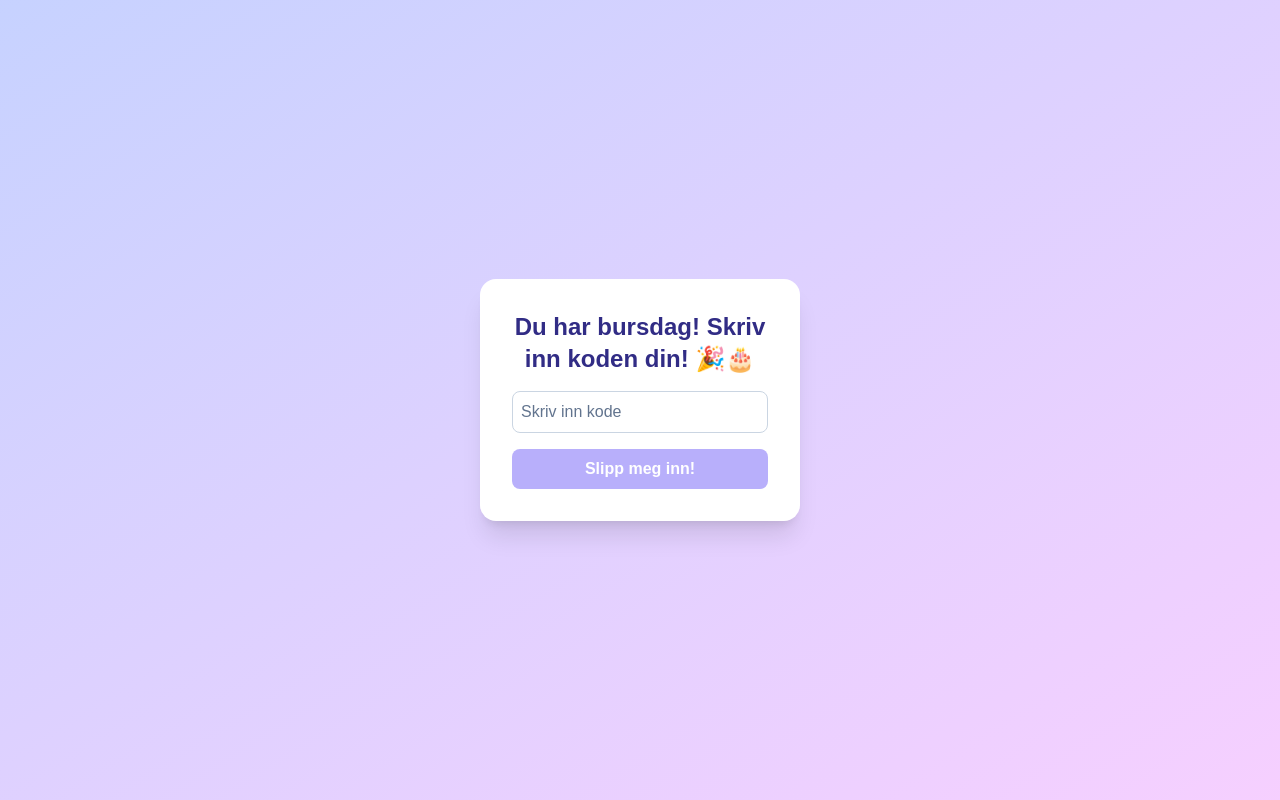
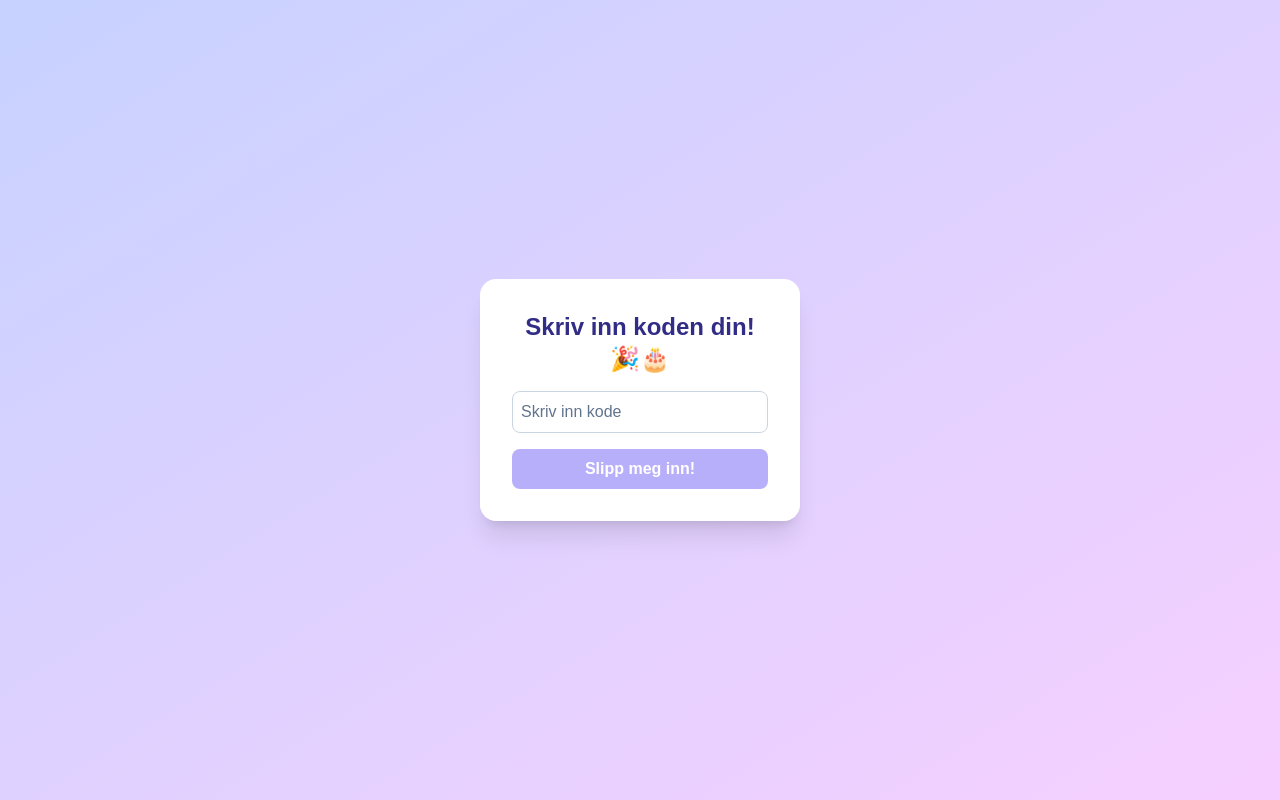
Before and after one commit to RichardPh/birthday-gacha, a Next.js app: page / in a window 1280 px wide. Built offline with nearby package versions, Linux system fonts and the light colour scheme.

Commit message:
Oppdaterer tekst

```diff
--- a/src/app/page.tsx
+++ b/src/app/page.tsx
@@ -58,7 +58,7 @@ export default function LoginPage() {
         className="bg-white p-8 w-80 rounded-2xl shadow-xl space-y-4"
       >
         <h1 className="text-2xl font-bold text-center text-indigo-900">
-          Du har bursdag! Skriv inn koden din! 🎉🎂
+          Skriv inn koden din! 🎉🎂
         </h1>
 
         <input
--- a/src/components/GachaGame.tsx
+++ b/src/components/GachaGame.tsx
@@ -230,7 +230,7 @@ export default function GachaGame() {
               {prize.imageUrl && <img src={prize.imageUrl} alt={prize.name} className="w-8 h-8 sm:w-10 sm:h-10 object-contain" />}
               <span>Du fikk: {prize.name}</span>
               {!confirmed ? (
-                <button onClick={handleConfirmClick} className="ml-3 sm:ml-4 px-3 sm:px-4 py-0.5 sm:py-1 bg-amber-500 hover:bg-amber-600 text-white rounded transition text-base sm:text-lg">Velg gave</button>
+                <button onClick={handleConfirmClick} className="ml-3 sm:ml-4 px-3 sm:px-4 py-0.5 sm:py-1 bg-amber-500 hover:bg-amber-600 text-white rounded transition text-base sm:text-lg">Velg</button>
               ) : (
                 <span className="ml-3 sm:ml-4 text-emerald-700">✔ Lagret</span>
               )}
```
